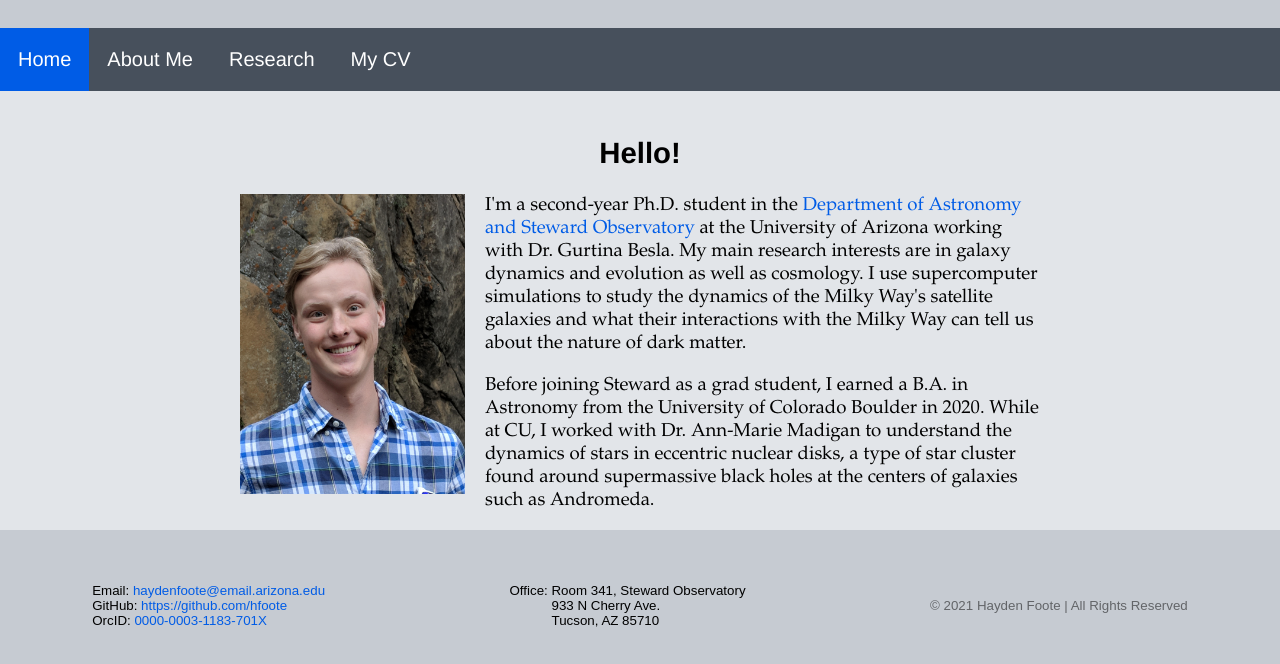
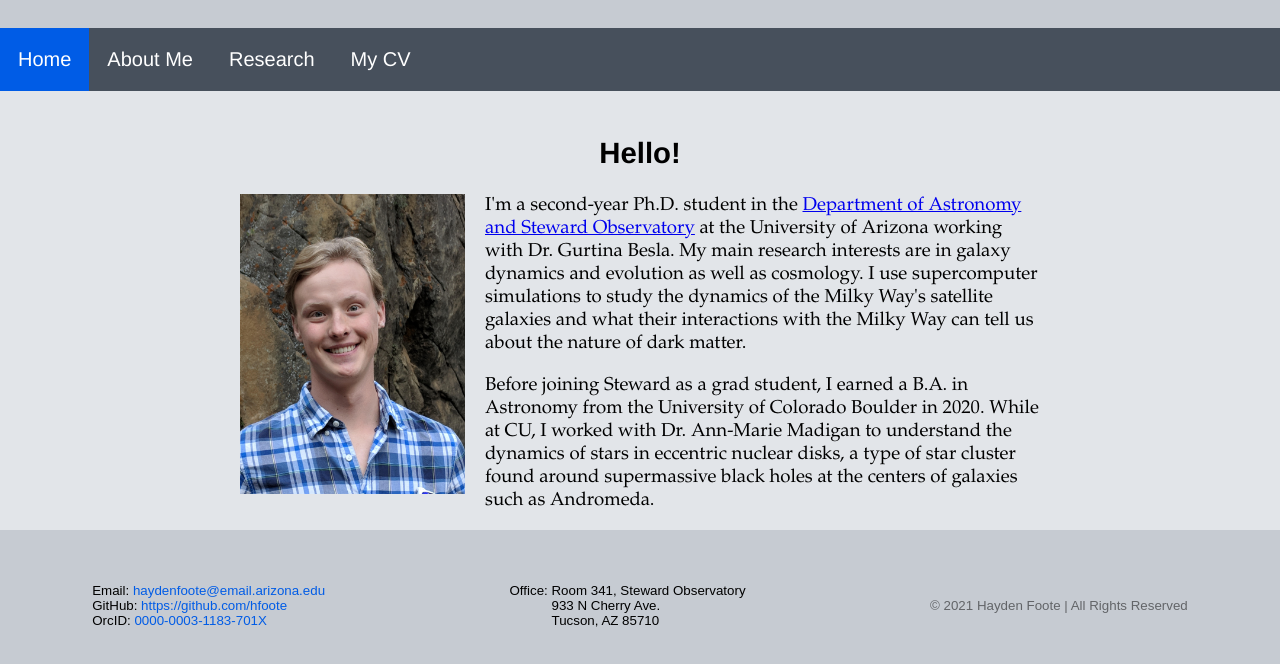
Before and after one commit to hfoote/hfoote.github.io, a plain HTML site: page index.html in a window 1280 px wide. Shown: the part 156-820 px from the top of the page. Drawn offline with Linux system fonts and the light colour scheme.

Commit message:
fixed steward link

```diff
--- a/hfoote.css
+++ b/hfoote.css
@@ -117,7 +117,7 @@ body {
 	text-decoration: underline;
 }
 
-.page a { /* remove underline and change color */
+.page a:hover { /* remove underline and change color */
 	text-decoration: none;
 	color: #005ce6;
 }
```
